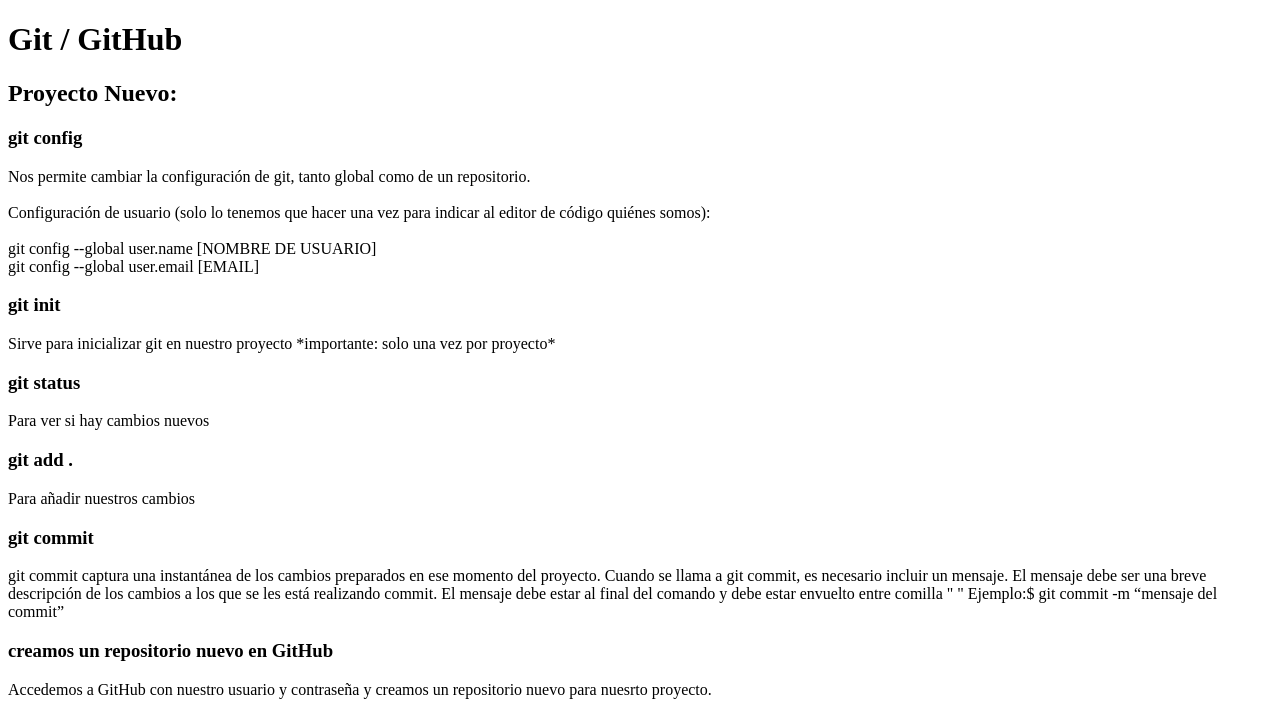
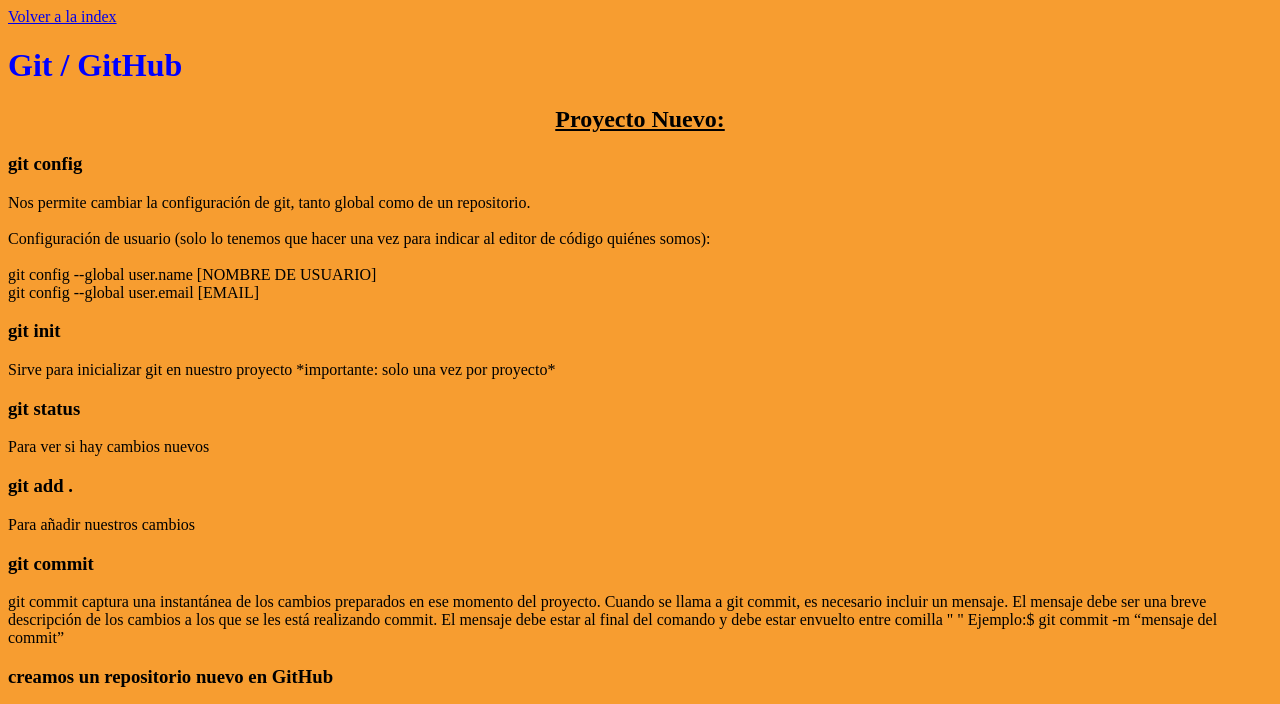
Before and after one commit to jbapaco/apuntesprogramacion, a plain HTML site: page pages/git.github.html in a window 1280 px wide. Shown: the top 704 px of the page. Drawn offline with Linux system fonts and the light colour scheme.

Commit message:
actualizaciones

```diff
--- /dev/null
+++ b/STYLES/style.css
@@ -0,0 +1,11 @@
+h1{
+    color: blue;
+}
+
+body{
+    background-color: rgb(247, 157, 48);
+}
+
+h2{
+    text-decoration: underline; text-align: center;
+}
--- a/pages/git.github.html
+++ b/pages/git.github.html
@@ -5,9 +5,12 @@
     <meta charset="UTF-8">
     <meta name="viewport" content="width=device-width, initial-scale=1.0">
     <title>Git / GitHub</title>
+    <link rel="stylesheet" href="/STYLES/style.css">
 </head>
 
 <body>
+    <a href="/index.html">Volver a la index</a>
+
     <h1>Git / GitHub</h1>
 
     <h2>Proyecto Nuevo:</h2>
```
Also changed, not shown: index.html (+1 -0 lines), pages/html.html (+15 -0 lines), pages/javascript.html (+15 -0 lines), STYLES/styles.css (deleted), 2 other files.
